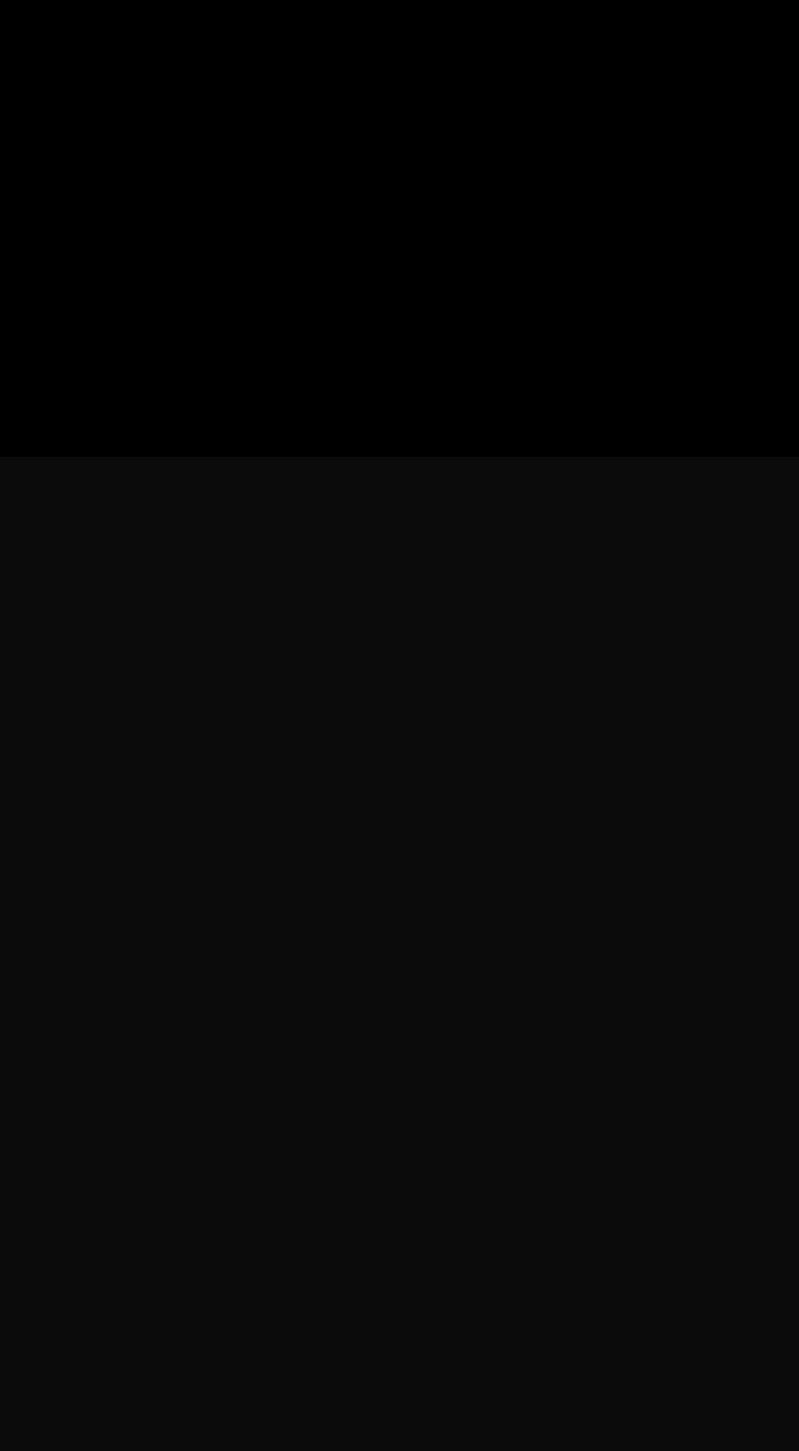
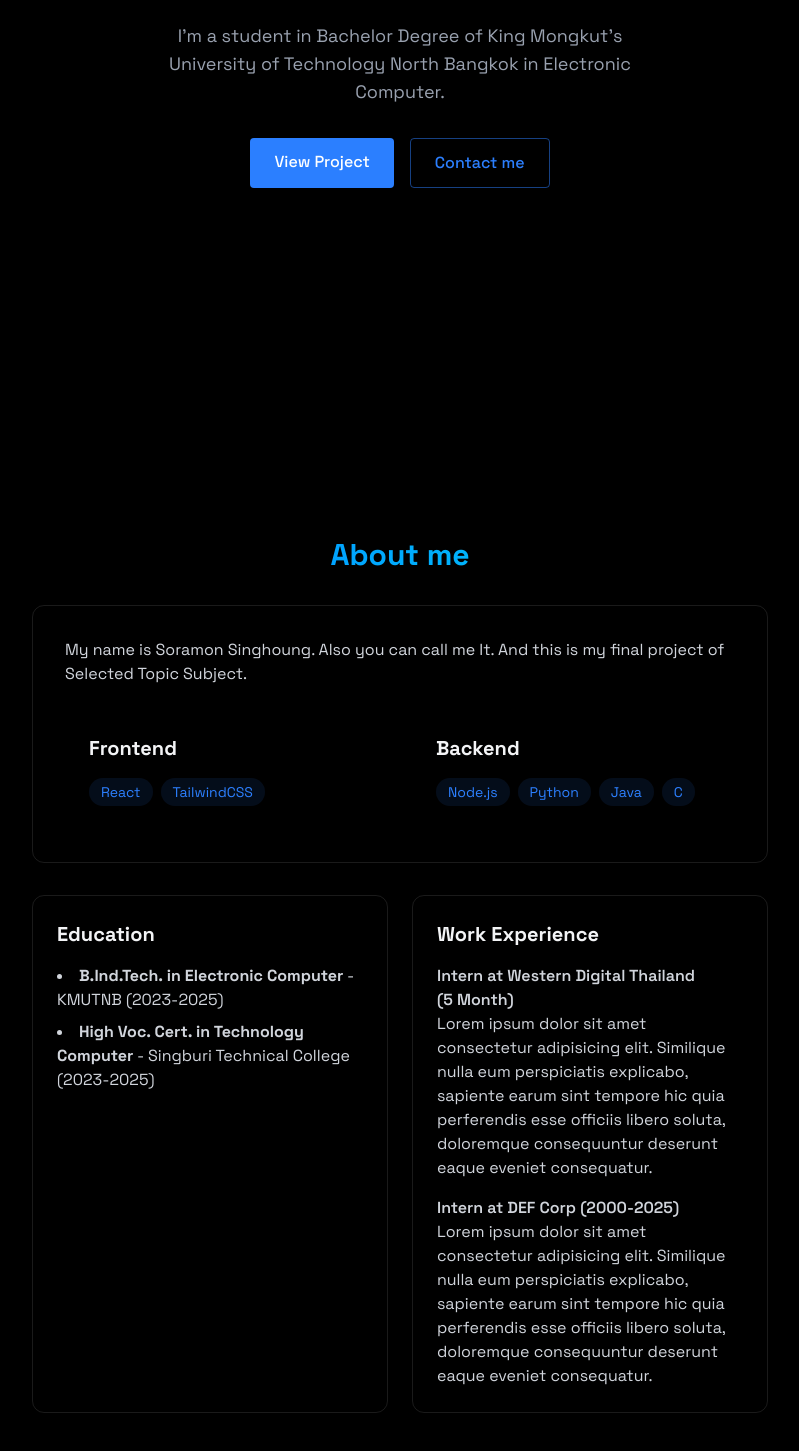
Before and after one commit to 1srah/1srah_Portfolio, a React (Vite) app: page / in a window 1280 px wide. Shown: the part 343-1794 px from the top of the page, without its empty margins (240-1039 px from the left). Before the commit the page ends 800 px from the top, so only its background shows below. Built offline with nearby package versions, Linux system fonts and the light colour scheme.

Commit message:
About page

```diff
--- a/src/App.jsx
+++ b/src/App.jsx
@@ -4,6 +4,8 @@
 import "./index.css";
 import { Navbar } from "./components/Navbar";
 import { MobileMenu } from "./components/MobileMenu";
+import { Home } from "./components/sections/Home";
+import { About } from "./components/sections/About";
 
 function App() {
   const [isLoaded, setIsLoaded] = useState(false);
@@ -18,6 +20,8 @@
       >
         <Navbar menuOpen={menuOpen} setMenuOpen={setMenuOpen}/>
         <MobileMenu menuOpen={menuOpen} setMenuOpen={setMenuOpen}/>
+        <Home/>
+        <About/>
       </div>
     </>
   );
--- a/src/components/sections/About.jsx
+++ b/src/components/sections/About.jsx
@@ -0,0 +1,102 @@
+export const About = () => {
+  const frontendskills = ["React", "TailwindCSS"];
+  const backendskills = ["Node.js", "Python", "Java", "C"];
+  return (
+    <section
+      id="about"
+      className="min-h-screen flex items-center justify-center py-20"
+    >
+      <div className="max-w-3xl mx-auto px-4">
+        <h2 className="text-3xl font-bold mb-8 bg-gradient-to-r from-blue-500 to-cyan-400 bg-clip-text text-transparent text-center">
+          About me
+        </h2>
+
+        <div className="rounded-xl p-8 border-white/10 border hover:-translate-y-1 transition-all">
+          <p className="text-gray-300 mb-6">
+            My name is Soramon Singhoung. Also you can call me It. And this is
+            my final project of Selected Topic Subject.
+          </p>
+
+          <div className="grid grid-cols-1 md:grid-cols-2 gap-6">
+            <div className="rounded-xl p-6 hover:-translate-y-1 transition-all">
+              <h3 className="text-xl font-bold mb-4"> Frontend</h3>
+              <div className="flex flex-wrap gap-2">
+                {frontendskills.map((tech, key) => (
+                  <span
+                    key={key}
+                    className="bg-blue-500/10 text-blue-500 py-1 px-3 rounded-full text-sm hover:bg-blue-500/20
+                                    hover:shadow-[0_2px_8px_rgba(59,130,246,0.2)] transition
+                    "
+                  >
+                    {tech}
+                  </span>
+                ))}
+              </div>
+            </div>
+
+            <div className="rounded-xl p-6 hover:-translate-y-1 transition-all">
+              <h3 className="text-xl font-bold mb-4"> Backend</h3>
+              <div className="flex flex-wrap gap-2">
+                {backendskills.map((tech, key) => (
+                  <span
+                    key={key}
+                    className="bg-blue-500/10 text-blue-500 py-1 px-3 rounded-full text-sm hover:bg-blue-500/20
+                                    hover:shadow-[0_2px_8px_rgba(59,130,246,0.2)] transition
+                    "
+                  >
+                    {tech}
+                  </span>
+                ))}
+              </div>
+            </div>
+          </div>
+        </div>
+
+        <div className="grid grid-cols-1 md:grid-cols-2 gap-6 mt-8">
+          <div className="p-6 rounded-xl border-white/10 border hover:-translate-y-1 transition-all">
+            <h3 className="text-xl font-bold mb-4">Education </h3>
+            <ul className="list-disc list-inside text-gray-300 space-y-2">
+              <li className="mb-2">
+                <strong>B.Ind.Tech. in Electronic Computer</strong> - KMUTNB
+                (2023-2025)
+              </li>
+              <li>
+                <strong>High Voc. Cert. in Technology Computer</strong> -
+                Singburi Technical College (2023-2025)
+              </li>
+            </ul>
+          </div>
+
+          <div className="p-6 rounded-xl border-white/10 border hover:-translate-y-1 transition-all">
+            <h3 className="text-xl font-bold mb-4">Work Experience</h3>
+            <div className="space-y-4 text-gray-300">
+              <div>
+                <h4 className="font-semibold">
+                  Intern at Western Digital Thailand <br/> (5 Month)
+                </h4>
+                <p className="text-gray-350">
+                  Lorem ipsum dolor sit amet consectetur adipisicing elit.
+                  Similique nulla eum perspiciatis explicabo, sapiente earum
+                  sint tempore hic quia perferendis esse officiis libero soluta,
+                  doloremque consequuntur deserunt eaque eveniet consequatur.
+                </p>
+              </div>
+
+              <div>
+                <h4 className="font-semibold">
+                  Intern at DEF Corp (2000-2025)
+                </h4>
+                <p className="text-gray-350">
+                  Lorem ipsum dolor sit amet consectetur adipisicing elit.
+                  Similique nulla eum perspiciatis explicabo, sapiente earum
+                  sint tempore hic quia perferendis esse officiis libero soluta,
+                  doloremque consequuntur deserunt eaque eveniet consequatur.
+                </p>
+              </div>
+            </div>
+          </div>
+        </div>
+      </div>
+    </section>
+  );
+};
--- a/src/components/sections/Home.jsx
+++ b/src/components/sections/Home.jsx
@@ -0,0 +1,35 @@
+export const Home = () => {
+  return (
+    <section
+      id="home"
+      className="min-h-screen flex items-center justify-center relative"
+    >
+      <div className="text-center z-10 px-4">
+        <h1 className="text-5xl md:text-7xl font-bold mb-6 bg-gradient-to-r from-blue-500 to-purple-600 bg-clip-text text-transparent leading-right">
+          Hi, Im Soramon
+        </h1>
+
+        <p className="text-lg text-gray-400 mb-8 max-w-lg mx-auto">
+          I'm a student in Bachelor Degree of King Mongkut's University of
+          Technology North Bangkok in Electronic Computer.
+        </p>
+
+        <div className="flex justify-center space-x-4">
+          <a
+            href="#project"
+            className="bg-blue-500 text-white py-3 px-6 rounded font-medium transition relative overflow-hidden hover:-translate-y-0.5 hover:shadow-[0_0_15px_rgba(59,130,246,0.4)]"
+          >
+            View Project
+          </a>
+          <a
+            href="#contact"
+            className="border border-blue-500/50 text-blue-500 py-3 px-6 rounded font-medium transition-all duration-200
+            hover:-translate-y-0.5 hover:shadow-[0_0_15px_rgba(59,130,246,0.2)] hover:bg-blue-500/10"
+          >
+            Contact me
+          </a>
+        </div>
+      </div>
+    </section>
+  );
+};
```
